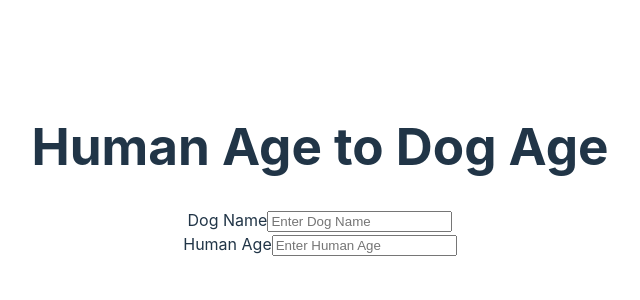
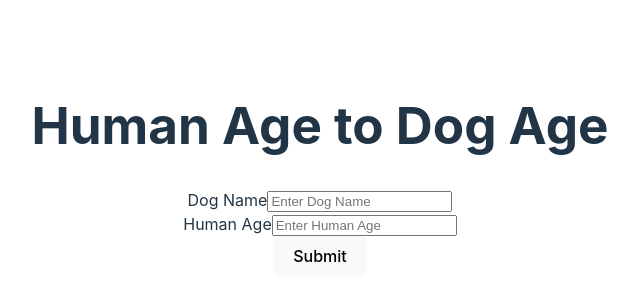
Before and after one commit to izzyhymas/human-age-to-dog-age, a React (Vite) app: page / in a window 1280 px wide. Shown: the part 230-530 px from the top of the page, without its empty margins (320-960 px from the left). Built offline with nearby package versions, Linux system fonts and the light colour scheme.

Commit message:
Add input boxes and functionality

```diff
--- a/src/Calculator.tsx
+++ b/src/Calculator.tsx
@@ -1,26 +1,45 @@
 import React, { useState } from "react";
 
 const Calculator: React.FC = () => {
+  // State for setting dog name
   const [dogName, setDogName] = useState("");
+  // State for setting human age
   const [humanAge, setHumanAge] = useState<number | string>("");
+  // State for setting dog age
+  const [dogAge, setDogAge] = useState<number | null>(null);
 
+  // Checks if string is a valid number
   const isNumber = (num: string): boolean => /^\d+$/.test(num);
+
+  const handleSubmit = (event: React.FormEvent<HTMLFormElement>) => {
+    // Prevents page from refreshing when button is clicked
+    event.preventDefault();
+
+    // If age is a valid number, calculate human age to dog age, then set state
+    if (typeof humanAge === "number" && humanAge > 0) {
+      setDogAge(Number(Math.floor(16 * Math.log(humanAge) + 31)));
+    } else {
+      alert("Please enter a valid age");
+    }
+  };
 
   const handleAgeChange = (
     event: React.ChangeEvent<HTMLInputElement>
   ): void => {
     const newAge = event.target.value;
 
+    // If input is cleared, set human age to empty string
     if (newAge === "") {
       setHumanAge("");
     } else if (isNumber(newAge)) {
+      // If the input is a valid number, update human age state
       setHumanAge(Number(newAge));
     }
   };
 
   return (
     <>
-      <form>
+      <form onSubmit={handleSubmit}>
         <div>
           <label htmlFor="name">Dog Name</label>
           <input
@@ -43,7 +62,13 @@ const Calculator: React.FC = () => {
             onChange={handleAgeChange}
           ></input>
         </div>
+        <button type="submit">Submit</button>
       </form>
+      {dogAge && (
+        <h2>
+          {dogName ? dogName : "This dog"} is {dogAge} years old in dog years!
+        </h2>
+      )}
     </>
   );
 };
```
